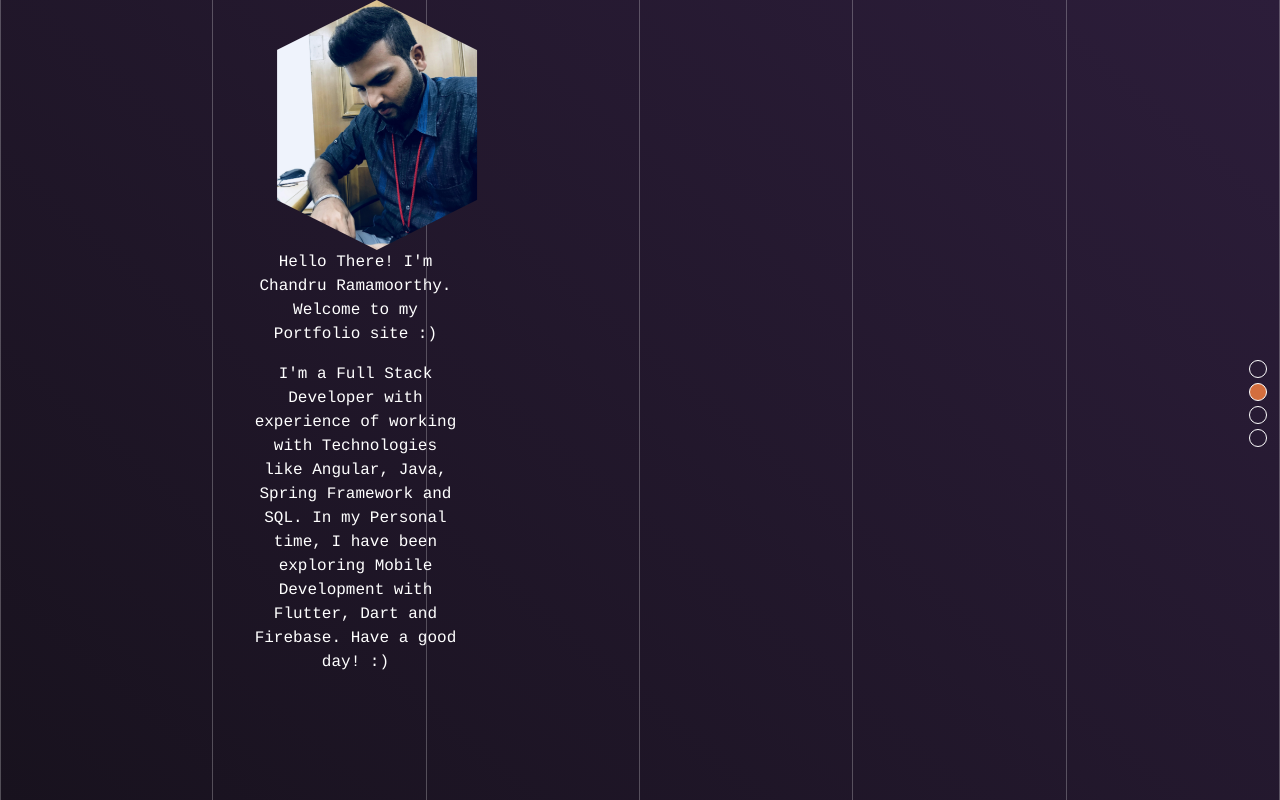
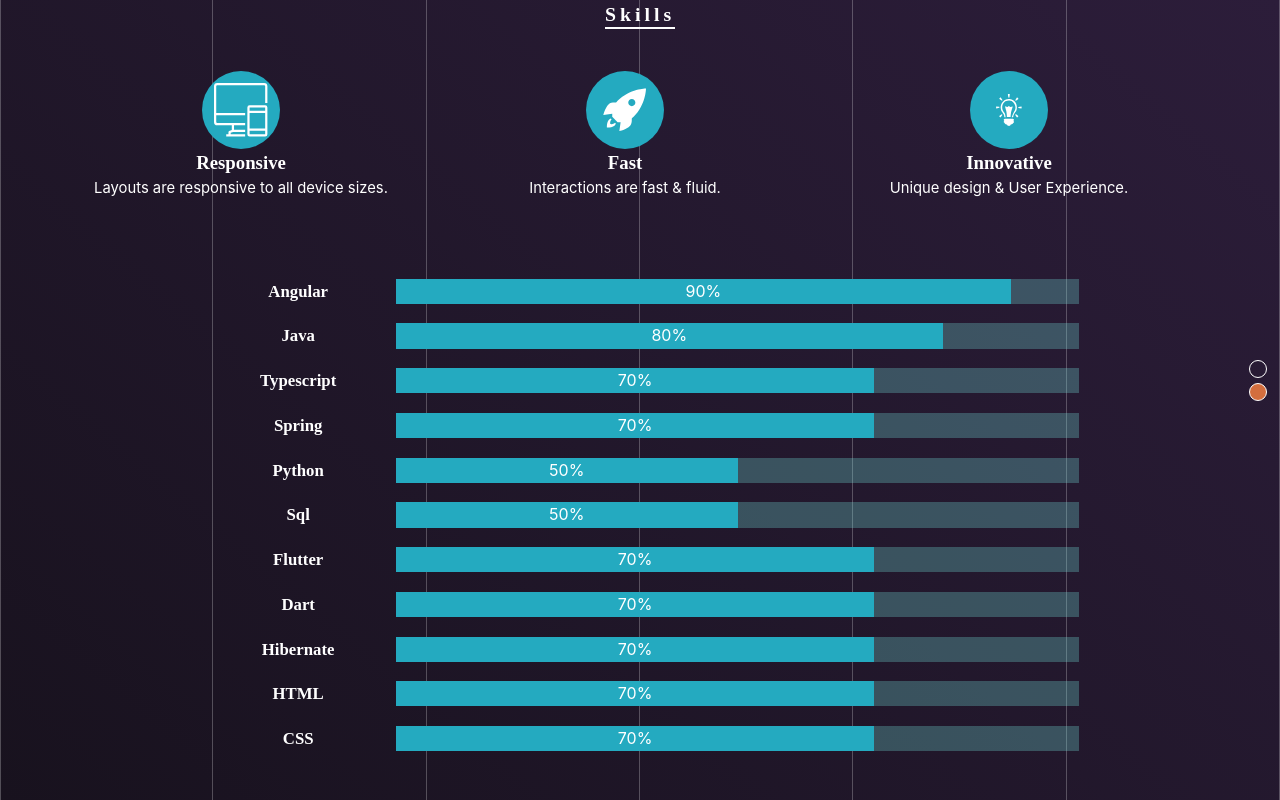
Before and after one commit to chandru1807/Portfolio, an Angular app in the folder Portfolio/: page / in a window 1280 px wide. Both pictures are taken after a click on the element 1258 px from the left and 392 px from the top of the page. Built offline with nearby package versions, Linux system fonts and the light colour scheme.

Commit message:
2 bullet pts until pages ready

```diff
--- a/Portfolio/src/app/app.component.html
+++ b/Portfolio/src/app/app.component.html
@@ -29,14 +29,14 @@
       </div>
     </div>
   </ng-container>
-  <ng-container *ngIf="currentIndex === 1">
+  <!-- <ng-container *ngIf="currentIndex === 1">
     <div class="portfolio-container">
       <about-me></about-me>
     </div>
 
-  </ng-container>
+  </ng-container> -->
 
-  <ng-container *ngIf="currentIndex === 2">
+  <ng-container *ngIf="currentIndex === 1">
     <div class="portfolio-container">
       <skills-projects></skills-projects>
     </div>
--- a/Portfolio/src/app/app.component.ts
+++ b/Portfolio/src/app/app.component.ts
@@ -10,8 +10,8 @@ export class AppComponent implements AfterViewInit {
   public bullets = {
     '0': '',
     '1': '',
-    '2': '',
-    '3': ''
+    // '2': '',
+    // '3': ''
   }
   public currentIndex = 0;
 
@@ -59,7 +59,7 @@ export class AppComponent implements AfterViewInit {
           console.log("swiped up");
 
           if (this.appService.isElementMounted) {
-            if (this.currentIndex < 3) {
+            if (this.currentIndex < 1) {
 
               this.currentIndex = this.currentIndex + 1;
               this.appService.waitForAnimation();
@@ -91,7 +91,7 @@ export class AppComponent implements AfterViewInit {
   @HostListener('mousewheel', ['$event']) getScrollHeight(event) {
 
     if (this.appService.isElementMounted) {
-      if (this.currentIndex < 3 && event.deltaY > 0) {
+      if (this.currentIndex < 1 && event.deltaY > 0) {
 
         this.currentIndex = this.currentIndex + 1;
         this.appService.waitForAnimation();
--- a/Portfolio/src/app/skills-projects/skills-projects.component.html
+++ b/Portfolio/src/app/skills-projects/skills-projects.component.html
@@ -5,9 +5,8 @@
 </div>
 
 <div class="row" style="height: 95%;">
-  <div class="col-12 add-skills-wrapper">
-    <div class="row">
-      <div class="col-3 add-skills">
+  <div class="row col-12 add-skills-wrapper">
+      <div class="col-4 add-skills">
         <div class="svg-wrapper">
           <svg viewBox="0 0 48 48" xmlns="http://www.w3.org/2000/svg">
             <g data-name="49-Responsive" id="_49-Responsive">
@@ -28,7 +27,7 @@
           </div>
         </div>
       </div>
-      <div class="col-3 add-skills">
+      <div class="col-4 add-skills">
         <div class="svg-wrapper">
           <svg style="enable-background:new 0 0 30 30;" version="1.1" viewBox="0 0 30 30" xml:space="preserve"
             xmlns="http://www.w3.org/2000/svg" xmlns:xlink="http://www.w3.org/1999/xlink">
@@ -50,7 +49,7 @@
           </div>
         </div>
       </div>
-      <div class="col-3 add-skills">
+      <div class="col-4 add-skills">
         <div class="svg-wrapper">
           <svg enable-background="new 0 0 512 512" version="1.1" viewBox="0 0 512 512" xml:space="preserve"
             xmlns="http://www.w3.org/2000/svg" xmlns:xlink="http://www.w3.org/1999/xlink">
@@ -88,7 +87,7 @@
           </div>
         </div>
       </div>
-      <div class="col-3 add-skills">
+      <!-- <div class="col-3 add-skills">
         <div class="svg-wrapper">
           <svg enable-background="new 0 0 512 512" version="1.1" viewBox="0 0 512 512" xml:space="preserve"
             xmlns="http://www.w3.org/2000/svg" xmlns:xlink="http://www.w3.org/1999/xlink">
@@ -125,8 +124,8 @@
             Unique design & User Experience.
           </div>
         </div>
-      </div>
-    </div>
+      </div> -->
+
   </div>
   <div class="col-12 skills-wrapper">
     <ng-container *ngFor="let skill of skills">
```
